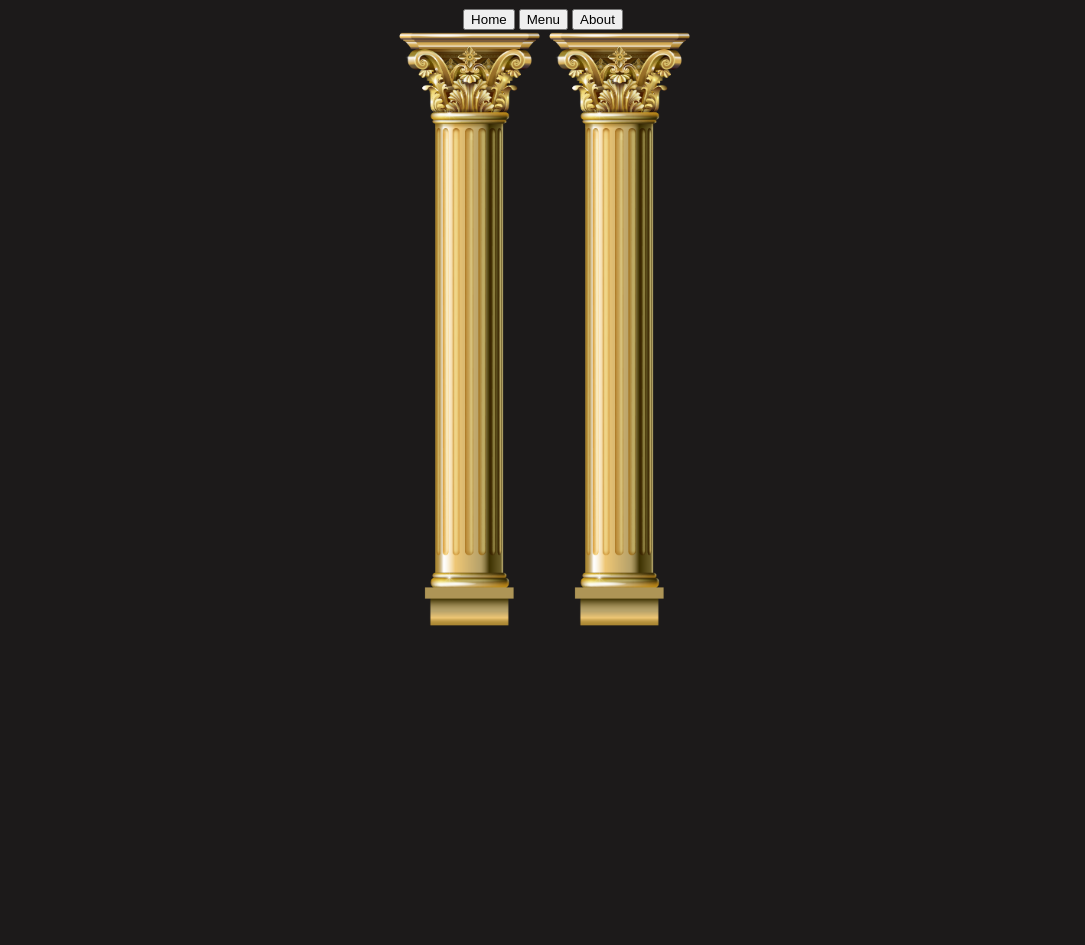
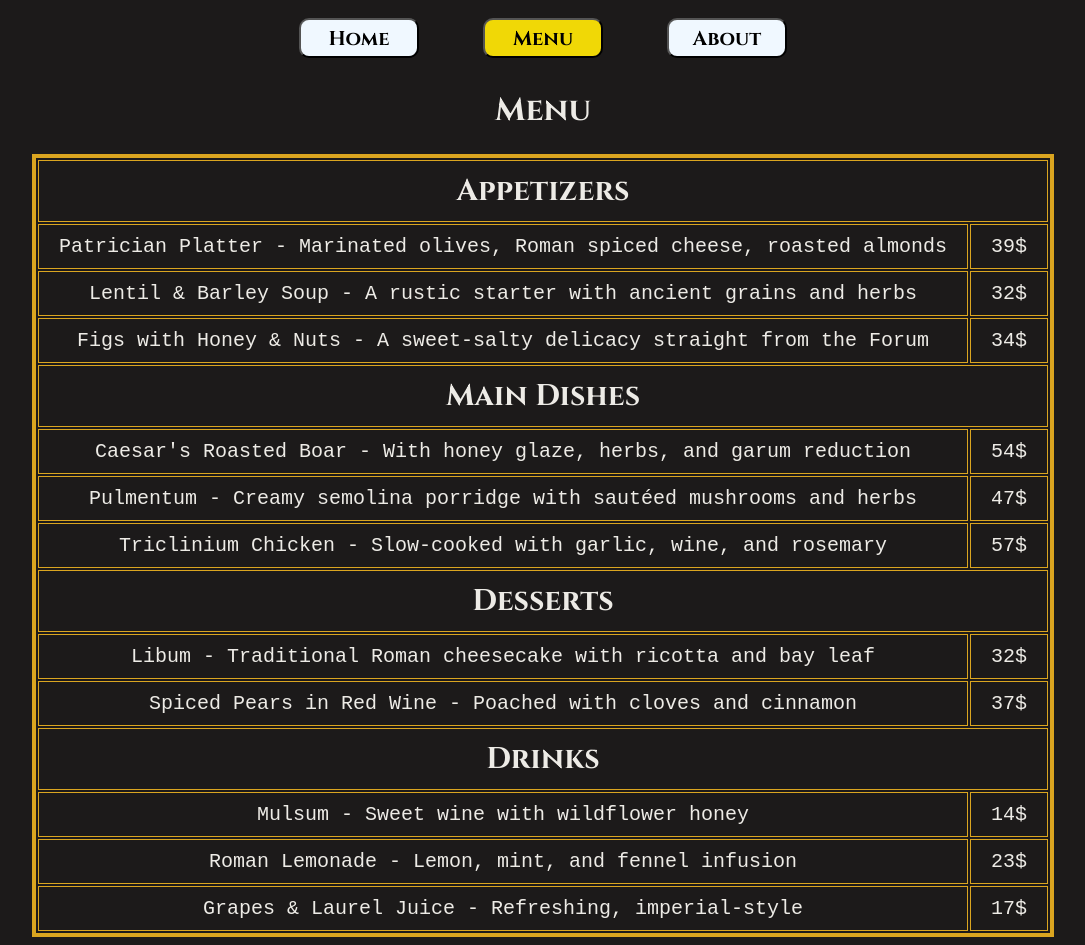
Before and after one commit to mszrsbotond/restaurant_page, a website built with webpack: page src/template.html in a window 1280 px wide. Both pictures are taken after a click on the button "Menu". Shown: the whole page, without its empty margins (97-1182 px from the left). Before the commit the page ends 800 px from the top, so only its background shows below. Built offline with nearby package versions, Linux system fonts and the light colour scheme.

Commit message:
finished project

```diff
--- /dev/null
+++ b/src/about.js
@@ -0,0 +1,25 @@
+export function loadAbout() {
+    let aboutPage = document.createElement("div")
+
+    let aboutTitle = document.createElement("h1")
+    aboutTitle.textContent = "About"
+
+    let aboutText = document.createElement("p")
+    aboutText.innerHTML = `
+    <b>About Caesar's Feast</b><br>
+
+At Caesar's Feast, we bring the grandeur of Roman dining to life. Inspired by the opulent banquets of Julius Caesar's time,<br> our dishes are based on authentic Roman recipes and ingredients once savored by emperors and senators alike.
+
+Our chefs blend tradition<br> with artistry, crafting meals that honor history while satisfying the modern palate. From our mosaic floors to the carved busts of Caesar <br> and Cicero, every detail reflects our passion for Roman culture. <br>
+<br>
+<b>Opening Hours:</b> <br>
+Monday - Sunday: 12:00 PM - 10:00 PM <br>
+<br>
+<b>Location:</b> <br>
+Imperial Street 44, Roma Nova District`
+
+    aboutPage.appendChild(aboutTitle)
+    aboutPage.appendChild(aboutText)
+
+    return aboutPage
+}
--- a/src/index.js
+++ b/src/index.js
@@ -1,13 +1,38 @@
 import "./style.css"
 import {loadHome} from "./home.js"
+import { loadMenu } from "./menu.js"
+import { loadAbout } from "./about.js"
 
 const content = document.querySelector("#content")
+content.appendChild(loadHome())
 
 // add the buttons
 const homeButton = document.querySelector("#home")
 
+const menuButton = document.querySelector("#menu")
+
+const aboutButton = document.querySelector("#about")
 
 homeButton.addEventListener("click", () => {
     content.innerHTML = ""
     content.appendChild(loadHome())
+    menuButton.style["background-color"]=""
+    aboutButton.style["background-color"]=""
+    homeButton.style["background-color"]="rgb(240, 216, 6)"
 })
+
+menuButton.addEventListener("click", () => {
+    content.innerHTML = ""
+    content.appendChild(loadMenu())
+    homeButton.style["background-color"]=""
+    aboutButton.style["background-color"]=""
+    menuButton.style["background-color"]="rgb(240, 216, 6)"
+})
+
+aboutButton.addEventListener("click", () => {
+    content.innerHTML = ""
+    content.appendChild(loadAbout())
+    menuButton.style["background-color"]=""
+    homeButton.style["background-color"]=""
+    aboutButton.style["background-color"]="rgb(240, 216, 6)"
+})
--- /dev/null
+++ b/src/menu.js
@@ -0,0 +1,75 @@
+
+
+export function loadMenu() {
+    let menuPage = document.createElement("div")
+
+    let menuTitle = document.createElement("h1")
+    menuTitle.textContent = "Menu"
+
+    let menuTable = document.createElement("div")
+
+    menuTable.innerHTML = `
+<table>
+    <tr>
+        <th colspan="2">Appetizers</th>
+    </tr>
+    <tr>
+        <td>Patrician Platter - Marinated olives, Roman spiced cheese, roasted almonds</td>
+        <td>39$</td>
+    </tr>
+    <tr>
+        <td>Lentil & Barley Soup - A rustic starter with ancient grains and herbs</td>
+        <td>32$</td>
+    </tr>
+    <tr>
+        <td>Figs with Honey & Nuts - A sweet-salty delicacy straight from the Forum</td>
+        <td>34$</td>
+    </tr>
+    <tr>
+        <th colspan="2">Main Dishes</th>
+    </tr>
+    <tr>
+        <td>Caesar's Roasted Boar - With honey glaze, herbs, and garum reduction</td>
+        <td>54$</td>
+    </tr>
+    <tr>
+        <td>Pulmentum - Creamy semolina porridge with sautéed mushrooms and herbs</td>
+        <td>47$</td>
+    </tr>
+    <tr>
+        <td>Triclinium Chicken - Slow-cooked with garlic, wine, and rosemary</td>
+        <td>57$</td>
+    </tr>
+        <tr>
+        <th colspan="2">Desserts</th>
+    </tr>
+    <tr>
+        <td>Libum - Traditional Roman cheesecake with ricotta and bay leaf</td>
+        <td>32$</td>
+    </tr>
+    <tr>
+        <td>Spiced Pears in Red Wine - Poached with cloves and cinnamon</td>
+        <td>37$</td>
+    </tr>
+    <tr>
+        <th colspan="2">Drinks</th>
+    </tr>
+    <tr>
+        <td>Mulsum - Sweet wine with wildflower honey</td>
+        <td>14$</td>
+    </tr>
+    <tr>
+        <td>Roman Lemonade - Lemon, mint, and fennel infusion</td>
+        <td>23$</td>
+    </tr>
+        <td>Grapes & Laurel Juice - Refreshing, imperial-style</td>
+        <td>17$</td>
+    </tr>
+</table>
+    `
+
+    menuPage.appendChild(menuTitle)
+    menuPage.appendChild(menuTable)
+
+    return menuPage
+}
--- a/src/style.css
+++ b/src/style.css
@@ -10,6 +10,25 @@ body{
     font-family: cinzel;
     text-align: center;
 }
+
+button{
+    margin: 10px 30px 10px 30px;
+    height: 40px;
+    width: 120px;
+    border-radius: 10px;
+    font-family: cinzel;
+    background-color: aliceblue;
+    font-weight: bold;
+    font-size: 20px;
+
+    transition: background-color 1s;
+}
+
+button:hover{
+    cursor: pointer;
+    background-color: rgb(240, 216, 6);
+}
+
 
 .page{
     display: flex;
@@ -60,3 +79,24 @@ body{
 .mottoCont > h3{
     font-size: 15px;
 }
+
+table, th, td{
+    border: 1px solid goldenrod;
+    border-collapse:inherit;
+}
+
+th{
+    font-size: 30px;
+    padding-top: 10px;
+    padding-bottom: 10px;
+}
+
+td{
+    font-size: 20px;
+    padding: 10px 20px 10px 20px;
+    font-family: 'Courier New', Courier, monospace;
+}
+
+table{
+    border: 4px solid goldenrod;
+}
--- a/src/template.html
+++ b/src/template.html
@@ -16,9 +16,7 @@
         </nav>
     </header>
     <div class="page">
-        <img src="../images/column2.png" alt="" width="150px" height="600px">
         <div id="content"></div>
-        <img src="../images/column2.png" alt="" width="150px" height="600px">
     </div>
 </body>
 
```
